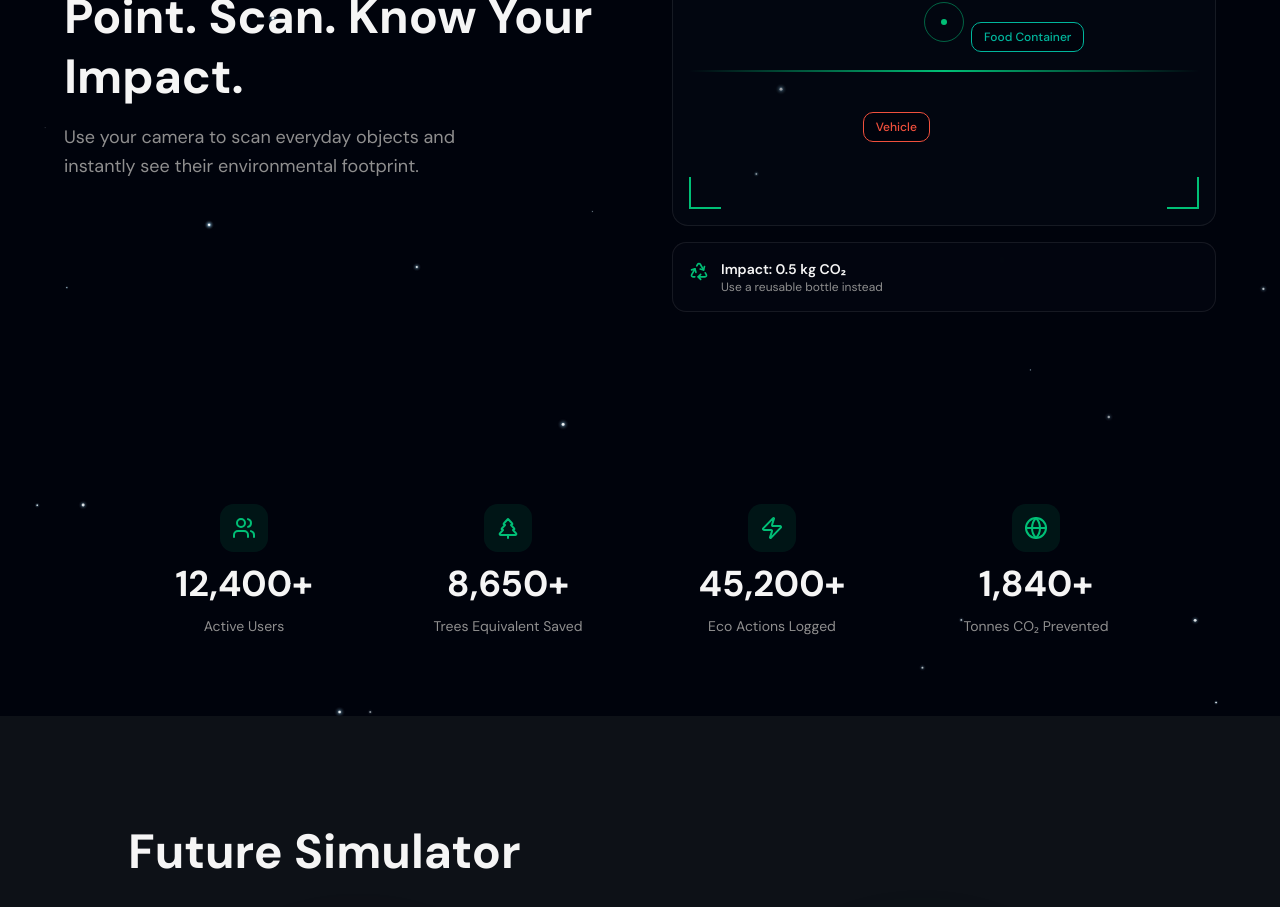
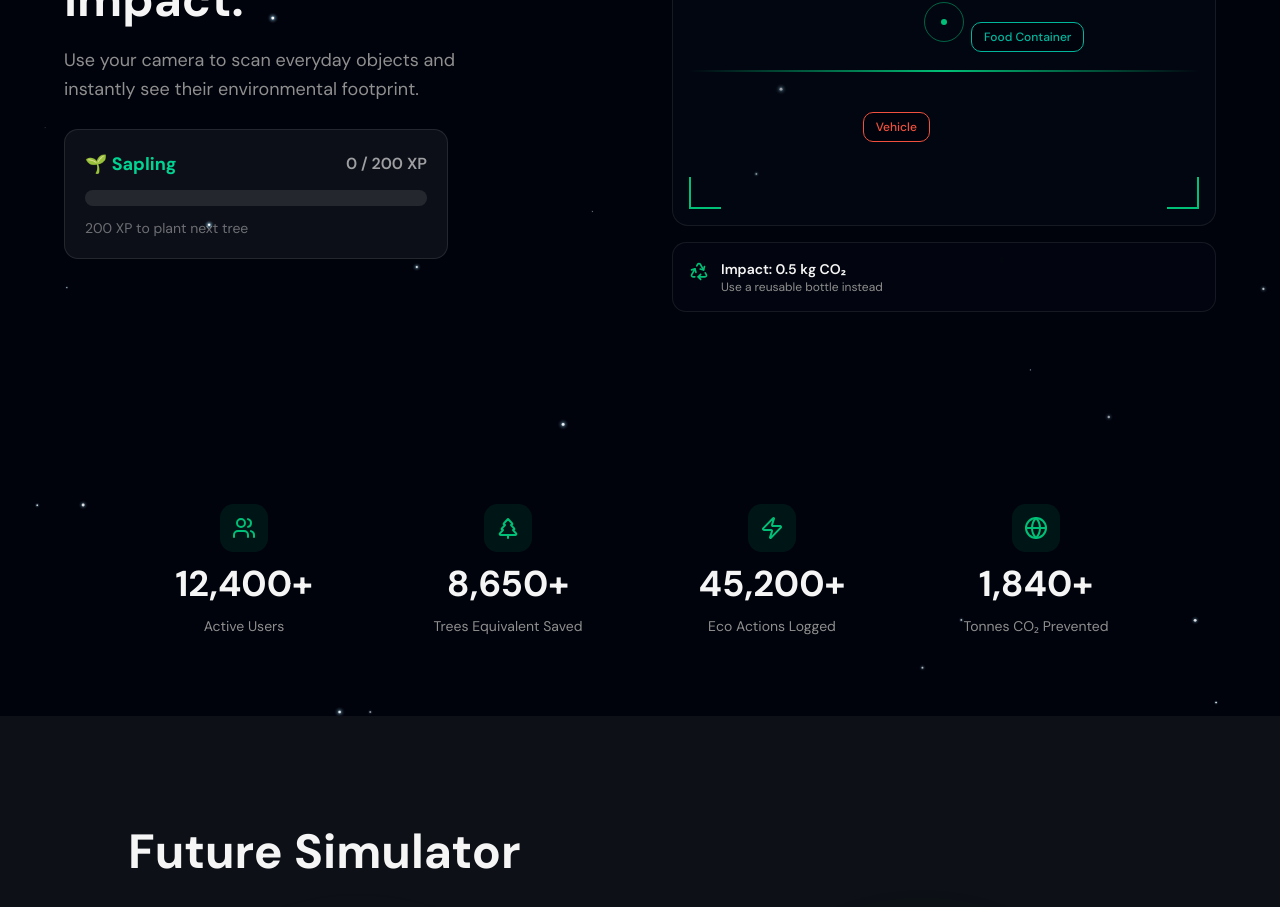
Before and after one commit to Pavana123-2007/SustainX, a React (Vite) app: page / in a window 1280 px wide. Shown: the part 3140-4047 px from the top of the page. Built offline with nearby package versions, Linux system fonts and the light colour scheme; no server answers.

Commit message:
Added gamification system with tree animation and UI enhancements

```diff
--- a/src/components/home/CameraScanSection.tsx
+++ b/src/components/home/CameraScanSection.tsx
@@ -4,6 +4,7 @@ import { motion } from "motion/react";
 import { useTranslations, Text } from "@fimo/ui";
 import { Badge } from "@/components/ui/badge";
 import ObjectScannerDialog from "./ObjectScannerDialog";
+import XPBar from "./XPBar";
 
 const DETECTION_LABELS = [
   { label: "Plastic Bottle", x: "18%", y: "30%", color: "border-primary text-primary" },
@@ -43,6 +44,9 @@ export default function CameraScanSection() {
               )}
             />
           </p>
+          <div className="mt-6 max-w-sm">
+            <XPBar />
+          </div>
         </motion.div>
 
         {/* Right – mock camera */}
--- /dev/null
+++ b/src/components/home/EcoScoreDisplay.tsx
@@ -0,0 +1,36 @@
+interface EcoScoreDisplayProps {
+  score: number;
+  xpGained?: number;
+}
+
+function getScoreColor(score: number): { bg: string; text: string; label: string } {
+  if (score >= 70) return { bg: "bg-emerald-500/20", text: "text-emerald-400", label: "Great" };
+  if (score >= 40) return { bg: "bg-yellow-500/20", text: "text-yellow-400", label: "Okay" };
+  return { bg: "bg-red-500/20", text: "text-red-400", label: "Poor" };
+}
+
+/**
+ * EcoScoreDisplay — shows a scan's eco score with color-coded feedback.
+ * Fully self-contained; no global state or context required.
+ */
+export default function EcoScoreDisplay({ score, xpGained }: EcoScoreDisplayProps) {
+  const { bg, text, label } = getScoreColor(score);
+
+  return (
+    <div className={`inline-flex items-center gap-3 rounded-xl px-4 py-3 ${bg} border border-white/10`}>
+      <div className="flex flex-col items-center">
+        <span className={`text-3xl font-black leading-none ${text}`}>{score}</span>
+        <span className="text-[10px] font-bold text-white/40 uppercase tracking-widest mt-0.5">Eco Score</span>
+      </div>
+
+      <div className="flex flex-col gap-0.5">
+        <span className={`text-sm font-semibold ${text}`}>{label}</span>
+        {xpGained !== undefined && (
+          <span className={`text-xs font-semibold ${xpGained < 0 ? "text-red-400" : "text-emerald-400"}`}>
+            {xpGained < 0 ? `${xpGained} XP` : `+${xpGained} XP`}
+          </span>
+        )}
+      </div>
+    </div>
+  );
+}
--- /dev/null
+++ b/src/components/home/ForestAnimation.tsx
@@ -0,0 +1,43 @@
+import { useEffect, useState } from "react";
+import { motion, AnimatePresence } from "motion/react";
+import { getForestTrees } from "@/utils/gamification";
+
+/**
+ * ForestAnimation — displays planted trees below the XP bar.
+ * Polls localStorage for new trees. No props required.
+ */
+export default function ForestAnimation() {
+  const [trees, setTrees] = useState<string[]>(getForestTrees);
+
+  useEffect(() => {
+    const interval = setInterval(() => {
+      setTrees(getForestTrees());
+    }, 800);
+    return () => clearInterval(interval);
+  }, []);
+
+  if (trees.length === 0) return null;
+
+  return (
+    <div className="w-full mt-3 rounded-xl bg-white/5 border border-white/10 px-4 py-3">
+      <p className="text-[10px] font-bold text-white/30 uppercase tracking-widest mb-2">
+        Your Forest · {trees.length} {trees.length === 1 ? "tree" : "trees"}
+      </p>
+      <div className="flex flex-wrap gap-1">
+        <AnimatePresence>
+          {trees.map((emoji, i) => (
+            <motion.span
+              key={i}
+              initial={{ scale: 0, opacity: 0 }}
+              animate={{ scale: 1, opacity: 1 }}
+              transition={{ type: "spring", stiffness: 300, damping: 15 }}
+              className="text-2xl select-none"
+            >
+              {emoji}
+            </motion.span>
+          ))}
+        </AnimatePresence>
+      </div>
+    </div>
+  );
+}
--- a/src/components/home/ObjectScannerDialog.tsx
+++ b/src/components/home/ObjectScannerDialog.tsx
@@ -4,6 +4,8 @@ import { Camera, X, Leaf, RefreshCw } from "lucide-react";
 import { motion, AnimatePresence } from "motion/react";
 import { analyzeImageWithGemini, ScanResult } from "@/lib/gemini";
 import { useTranslations, Text } from "@fimo/ui";
+import { updateUserProgress } from "@/utils/gamification";
+import EcoScoreDisplay from "./EcoScoreDisplay";
 
 interface ObjectScannerDialogProps {
   open: boolean;
@@ -15,6 +17,7 @@ export default function ObjectScannerDialog({ open, onOpenChange }: ObjectScanne
   const [status, setStatus] = useState<"idle" | "capturing" | "result" | "error">("idle");
   const [errorMessage, setErrorMessage] = useState<string>("");
   const [result, setResult] = useState<ScanResult | null>(null);
+  const [xpGained, setXpGained] = useState<number>(0);
 
   const videoRef = useRef<HTMLVideoElement>(null);
   const canvasRef = useRef<HTMLCanvasElement>(null);
@@ -83,6 +86,9 @@ export default function ObjectScannerDialog({ open, onOpenChange }: ObjectScanne
 
     try {
       const analysis = await analyzeImageWithGemini(base64Image);
+      const updated = updateUserProgress(analysis.ecoScore);
+      const clamped = Math.max(0, Math.min(100, analysis.ecoScore));
+      setXpGained(clamped < 40 ? -Math.round((40 - clamped) * 1.5) : Math.round(clamped * 1.5));
       setResult(analysis);
       setStatus("result");
     } catch (error: any) {
@@ -198,12 +204,7 @@ export default function ObjectScannerDialog({ open, onOpenChange }: ObjectScanne
                     </p>
                   </div>
                   <div className="flex flex-col items-end shrink-0">
-                    <span className="text-6xl font-black text-emerald-400 leading-none">
-                      {result.ecoScore}
-                    </span>
-                    <span className="text-[10px] font-bold text-[#80808a] uppercase tracking-widest mt-1">
-                      Eco Score
-                    </span>
+                    <EcoScoreDisplay score={result.ecoScore} xpGained={xpGained} />
                   </div>
                 </div>
 
--- /dev/null
+++ b/src/components/home/XPBar.tsx
@@ -0,0 +1,47 @@
+import { getUserProgress, getLevelInfo, getForestTrees } from "@/utils/gamification";
+
+/**
+ * XPBar — shows Sapling → Tree cycle progress.
+ * No required props; reads from localStorage.
+ */
+export default function XPBar() {
+  const progress = getUserProgress();
+  const info = getLevelInfo(progress.xp);
+  const treeCount = getForestTrees().length;
+
+  return (
+    <div className="w-full rounded-xl bg-white/5 border border-white/10 p-5 flex flex-col gap-3">
+      <div className="flex items-center justify-between">
+        <span className="text-lg font-bold text-emerald-400">
+          {info.name === "Sapling" ? "🌱 Sapling" : "🌿 Tree"}
+        </span>
+        <span className="text-base font-semibold text-white/60">
+          {progress.xp} / {info.nextLevelXP} XP
+        </span>
+      </div>
+
+      <div className="w-full h-4 rounded-full bg-white/10 overflow-hidden">
+        <div
+          className="h-full rounded-full bg-emerald-400 transition-all duration-500"
+          style={{ width: `${info.pct}%` }}
+          role="progressbar"
+          aria-valuenow={info.pct}
+          aria-valuemin={0}
+          aria-valuemax={100}
+          aria-label={`XP progress: ${info.pct}%`}
+        />
+      </div>
+
+      <div className="flex items-center justify-between">
+        <p className="text-sm text-white/40">
+          {info.nextLevelXP - progress.xp} XP to plant next tree
+        </p>
+        {treeCount > 0 && (
+          <p className="text-sm font-semibold text-emerald-400/80">
+            🌳 ×{treeCount} planted
+          </p>
+        )}
+      </div>
+    </div>
+  );
+}
--- /dev/null
+++ b/src/utils/gamification.ts
@@ -0,0 +1,149 @@
+/**
+ * Gamification utility module for SustainX.
+ * Standalone — no imports from existing project files.
+ *
+ * Cycle: Sapling (0 XP) → Tree (200 XP) → plant 🌳 → reset to Sapling
+ *
+ * Integration example (after analyzeImageWithGemini resolves):
+ *   updateUserProgress(result.ecoScore)
+ */
+
+const STORAGE_KEY = "sustainx_progress";
+const FOREST_KEY  = "sustainx_forest";
+
+/** XP needed to complete one cycle and plant a tree */
+export const TREE_XP_GOAL = 200;
+
+export interface UserProgress {
+  xp: number;          // current XP within the cycle (0 – TREE_XP_GOAL)
+  level: string;       // "Sapling" or "Tree" (visual stage within cycle)
+  ecoPoints: number;   // cumulative eco points (never resets)
+  streak: number;
+  lastScanDate: string | null;
+}
+
+export interface LevelInfo {
+  name: string;
+  nextLevelXP: number;   // always TREE_XP_GOAL
+  progressXP: number;    // XP earned in current cycle
+  bandSize: number;      // always TREE_XP_GOAL
+  pct: number;           // 0–100 fill percentage
+}
+
+const DEFAULT_PROGRESS: UserProgress = {
+  xp: 0,
+  level: "Sapling",
+  ecoPoints: 0,
+  streak: 0,
+  lastScanDate: null,
+};
+
+function todayUTC(): string {
+  return new Date().toISOString().slice(0, 10);
+}
+
+function daysBetween(a: string, b: string): number {
+  return Math.round(
+    (new Date(b).getTime() - new Date(a).getTime()) / 86400000
+  );
+}
+
+/** Returns visual stage name based on progress within cycle */
+function stageFromXP(xp: number): string {
+  return xp >= TREE_XP_GOAL / 2 ? "Tree" : "Sapling";
+}
+
+export function getLevelInfo(xp: number): LevelInfo {
+  const safeXP = Math.max(0, Math.min(xp, TREE_XP_GOAL));
+  return {
+    name: stageFromXP(safeXP),
+    nextLevelXP: TREE_XP_GOAL,
+    progressXP: safeXP,
+    bandSize: TREE_XP_GOAL,
+    pct: Math.round((safeXP / TREE_XP_GOAL) * 100),
+  };
+}
+
+export function getUserProgress(): UserProgress {
+  try {
+    const raw = localStorage.getItem(STORAGE_KEY);
+    if (!raw) return { ...DEFAULT_PROGRESS };
+    const parsed = JSON.parse(raw) as UserProgress;
+    if (typeof parsed.xp !== "number") return { ...DEFAULT_PROGRESS };
+    return parsed;
+  } catch {
+    return { ...DEFAULT_PROGRESS };
+  }
+}
+
+export function getForestTrees(): string[] {
+  try {
+    const raw = localStorage.getItem(FOREST_KEY);
+    return raw ? (JSON.parse(raw) as string[]) : [];
+  } catch {
+    return [];
+  }
+}
+
+function plantTree() {
+  try {
+    const trees = getForestTrees();
+    trees.push("🌳");
+    localStorage.setItem(FOREST_KEY, JSON.stringify(trees));
+  } catch {}
+}
+
+export function updateUserProgress(score: number): UserProgress & { treePlanted: boolean } {
+  const safeScore = isFinite(score) ? score : 0;
+  const clamped = Math.max(0, Math.min(100, safeScore));
+
+  // Score < 40 → penalty, 40–69 → small gain, 70+ → full gain
+  const xpGained = clamped < 40
+    ? -Math.round((40 - clamped) * 1.5)
+    : Math.round(clamped * 1.5);
+  const ecoPointsGained = clamped < 40
+    ? -Math.round((40 - clamped) / 10)
+    : Math.round(clamped / 10);
+
+  const current = getUserProgress();
+  const today = todayUTC();
+
+  // Streak
+  let newStreak = current.streak;
+  if (current.lastScanDate === null) {
+    newStreak = 1;
+  } else {
+    const diff = daysBetween(current.lastScanDate, today);
+    if (diff === 1) newStreak = current.streak + 1;
+    else if (diff > 1) newStreak = 1;
+  }
+
+  const rawXP = current.xp + xpGained;
+  let treePlanted = false;
+
+  let newXP: number;
+  if (rawXP >= TREE_XP_GOAL) {
+    // Cycle complete — plant a tree and reset
+    plantTree();
+    treePlanted = true;
+    newXP = 0;
+  } else {
+    newXP = Math.max(0, rawXP);
+  }
+
+  const newEcoPoints = Math.max(0, current.ecoPoints + ecoPointsGained);
+
+  const updated: UserProgress = {
+    xp: newXP,
+    level: stageFromXP(newXP),
+    ecoPoints: newEcoPoints,
+    streak: newStreak,
+    lastScanDate: today,
+  };
+
+  try {
+    localStorage.setItem(STORAGE_KEY, JSON.stringify(updated));
+  } catch {}
+
+  return { ...updated, treePlanted };
+}
```
Also changed, not shown: 1 other file (tests, documents, lock files or other folders).
